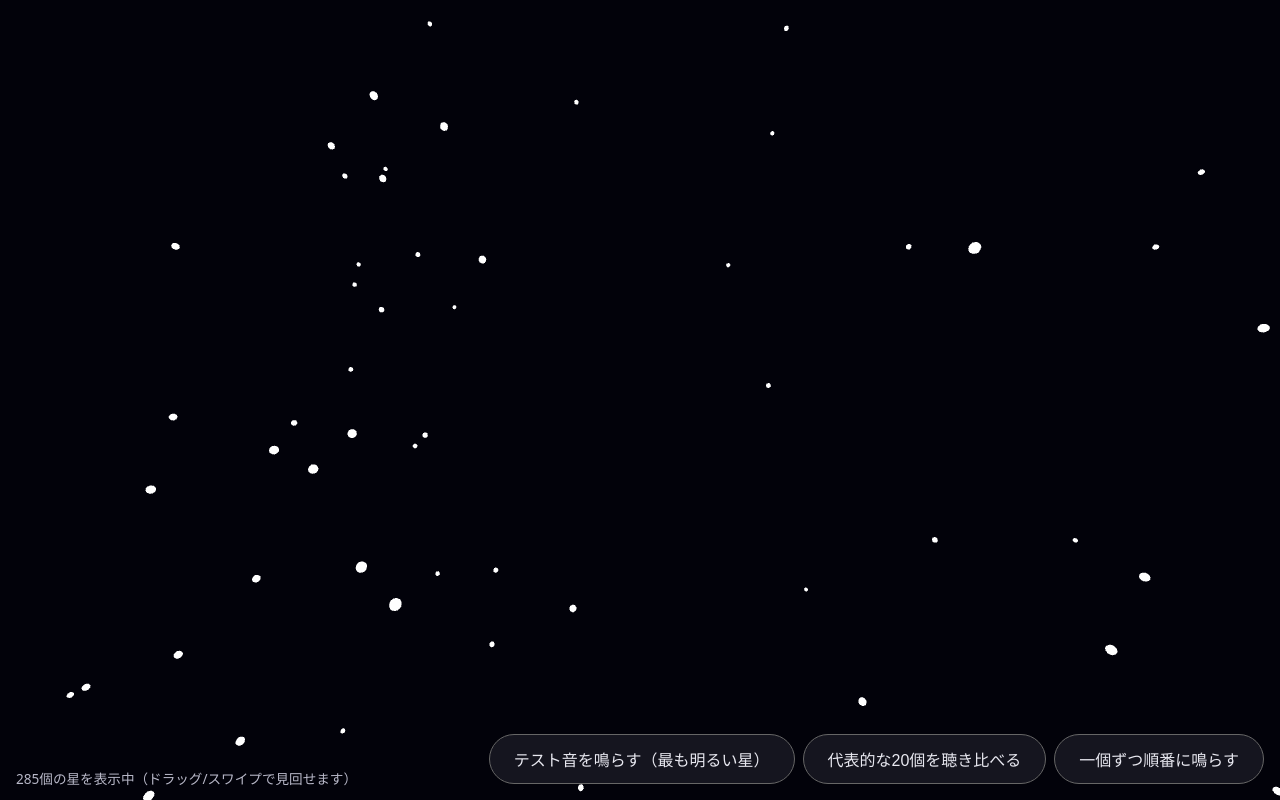
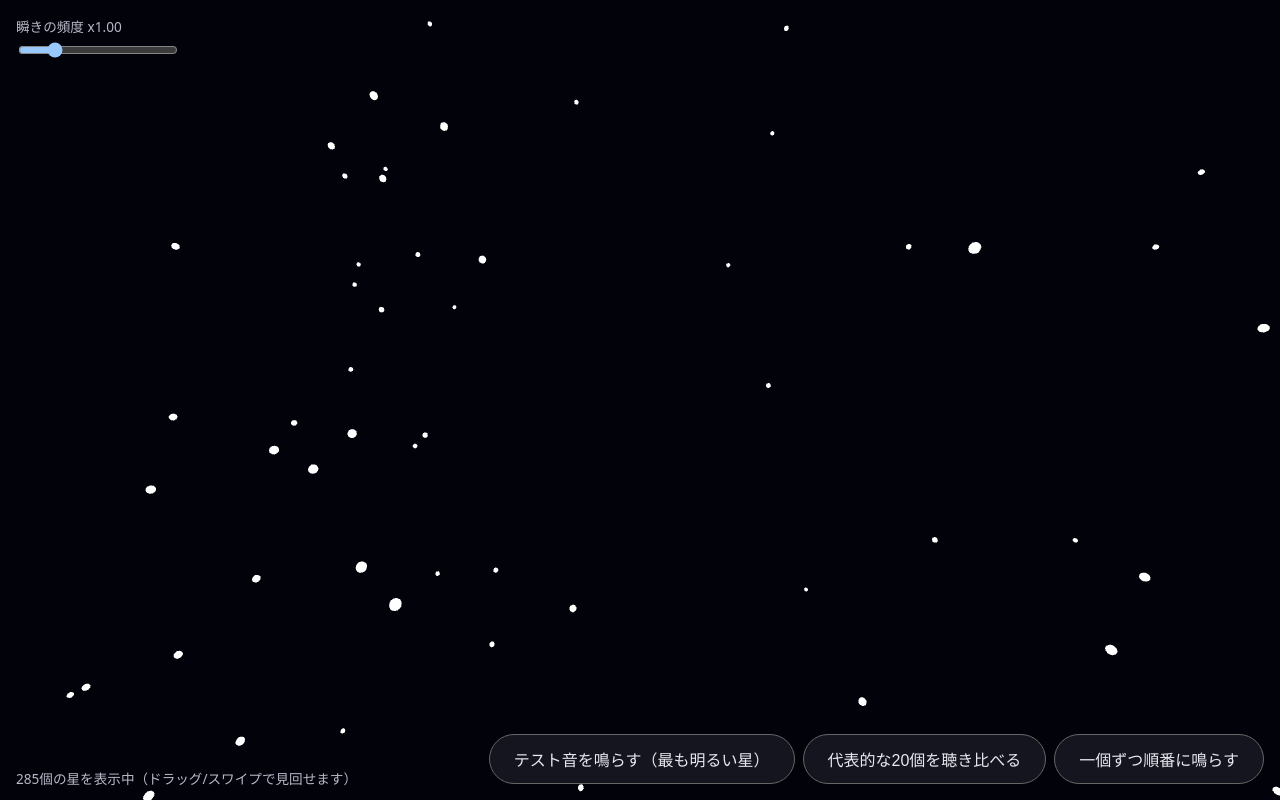
Before and after one commit to kisakutanaka/SoniSphere, a website built with Vite: page index.html in a window 1280 px wide. Both pictures are taken after a click on the button "タップして音を有効にする". Built offline with nearby package versions, Linux system fonts and the light colour scheme; animation ran at ten frames a second.

Commit message:
瞬きの頻度を可変にするスライダーを追加
Soundscapeにdensity倍率(既定1、範囲0.25〜4)を持たせ、変更時に実行中の
タイマーを組み直して即座に反映されるようにした。画面左上のスライダーで操作する。

```diff
--- a/src/main.ts
+++ b/src/main.ts
@@ -2,7 +2,7 @@ import './style.css'
 import type { Star } from './types'
 import { initScene } from './scene'
 import { SpatialAudio } from './audio'
-import { Soundscape } from './soundscape'
+import { Soundscape, DENSITY_MIN, DENSITY_MAX, DENSITY_DEFAULT } from './soundscape'
 
 const app = document.querySelector<HTMLDivElement>('#app')!
 app.innerHTML = `
@@ -32,8 +32,10 @@ async function main() {
     await audio.resume()
     overlay.remove()
     audio.playStar(brightest)
-    new Soundscape(audio, stars).start()
+    const soundscape = new Soundscape(audio, stars)
+    soundscape.start()
     addTestButtons(audio, stars)
+    addDensitySlider(soundscape)
   })
 }
 
@@ -76,4 +78,32 @@ function addTestButtons(audio: SpatialAudio, stars: Star[]) {
   app.appendChild(controls)
 }
 
+function addDensitySlider(soundscape: Soundscape) {
+  const wrapper = document.createElement('div')
+  wrapper.id = 'density-control'
+
+  const label = document.createElement('label')
+  label.htmlFor = 'density-slider'
+  const valueText = document.createElement('span')
+  valueText.textContent = `x${DENSITY_DEFAULT.toFixed(2)}`
+  label.textContent = '瞬きの頻度 '
+  label.appendChild(valueText)
+
+  const slider = document.createElement('input')
+  slider.id = 'density-slider'
+  slider.type = 'range'
+  slider.min = String(DENSITY_MIN)
+  slider.max = String(DENSITY_MAX)
+  slider.step = '0.25'
+  slider.value = String(DENSITY_DEFAULT)
+  slider.addEventListener('input', () => {
+    const density = Number(slider.value)
+    valueText.textContent = `x${density.toFixed(2)}`
+    soundscape.setDensity(density)
+  })
+
+  wrapper.append(label, slider)
+  app.appendChild(wrapper)
+}
+
 main()
--- a/src/soundscape.ts
+++ b/src/soundscape.ts
@@ -7,12 +7,16 @@ import type { Star } from './types'
 // 星が独立に鳴るため、1個あたりの間隔をある程度長く取らないと全体では
 // 音の洪水になってしまう。星の数が増えるほど全体の発音レートも比例して
 // 増えるため、間隔は対象の星の数に応じて調整する必要がある（Findings.md参照。
-// フルカタログ285件のこの値では全星合計で平均約1.2回/秒の発音頻度になる）。
+// フルカタログ285件・density=1のこの値では全星合計で平均約1.2回/秒の発音頻度になる）。
 const INTERVAL_AT_BRIGHTEST_MS = 50000
 const INTERVAL_AT_DIMMEST_MS = 300000
 // 平均間隔に対してどれだけランダムに揺らすか（0.5〜1.5倍）
 const JITTER_MIN = 0.5
 const JITTER_MAX = 1.5
+
+export const DENSITY_MIN = 0.25
+export const DENSITY_MAX = 4
+export const DENSITY_DEFAULT = 1
 
 function mapRange(value: number, from: Range, to: Range): number {
   if (from.max === from.min) return (to.min + to.max) / 2
@@ -23,6 +27,9 @@ function mapRange(value: number, from: Range, to: Range): number {
 export class Soundscape {
   private timers = new Set<ReturnType<typeof setTimeout>>()
   private running = false
+  // 頻度の倍率。1が既定（星ごとの平均間隔をそのまま使う）、値が大きいほど
+  // 間隔が短くなり（頻繁に瞬く）、小さいほど間隔が長くなる（まばらに瞬く）。
+  private density = DENSITY_DEFAULT
 
   constructor(
     private audio: SpatialAudio,
@@ -44,11 +51,22 @@ export class Soundscape {
     this.timers.clear()
   }
 
+  // 頻度倍率を変更する。再生中なら即座に反映されるよう、待機中のタイマーを
+  // 新しい頻度で組み直す。
+  setDensity(density: number) {
+    this.density = density
+    if (this.running) {
+      this.stop()
+      this.start()
+    }
+  }
+
   private scheduleNext(star: Star, vmagRange: Range) {
-    const avgIntervalMs = mapRange(star.vmag, vmagRange, {
+    const baseAvgIntervalMs = mapRange(star.vmag, vmagRange, {
       min: INTERVAL_AT_BRIGHTEST_MS,
       max: INTERVAL_AT_DIMMEST_MS,
     })
+    const avgIntervalMs = baseAvgIntervalMs / this.density
     const jitter = JITTER_MIN + Math.random() * (JITTER_MAX - JITTER_MIN)
     const delayMs = avgIntervalMs * jitter
 
--- a/src/style.css
+++ b/src/style.css
@@ -72,3 +72,18 @@ body {
   justify-content: flex-end;
   gap: 0.5rem;
 }
+
+#density-control {
+  position: absolute;
+  left: 1rem;
+  top: 1rem;
+  display: flex;
+  flex-direction: column;
+  gap: 0.25rem;
+  font-size: 0.85rem;
+  color: #b8b8c8;
+}
+
+#density-control input[type='range'] {
+  width: 10rem;
+}
```
Also changed, not shown: Step.md (+7 -0 lines).
